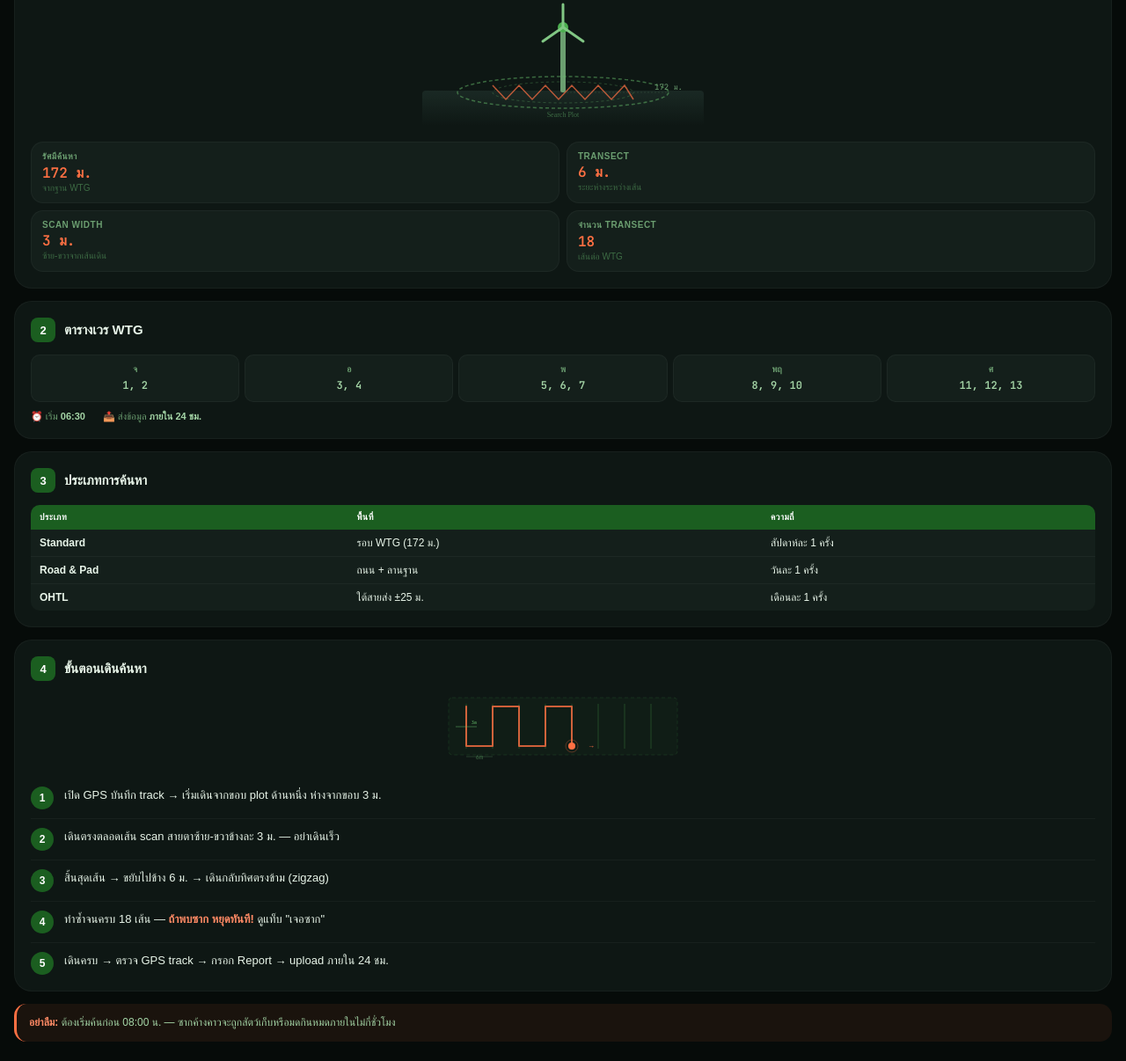
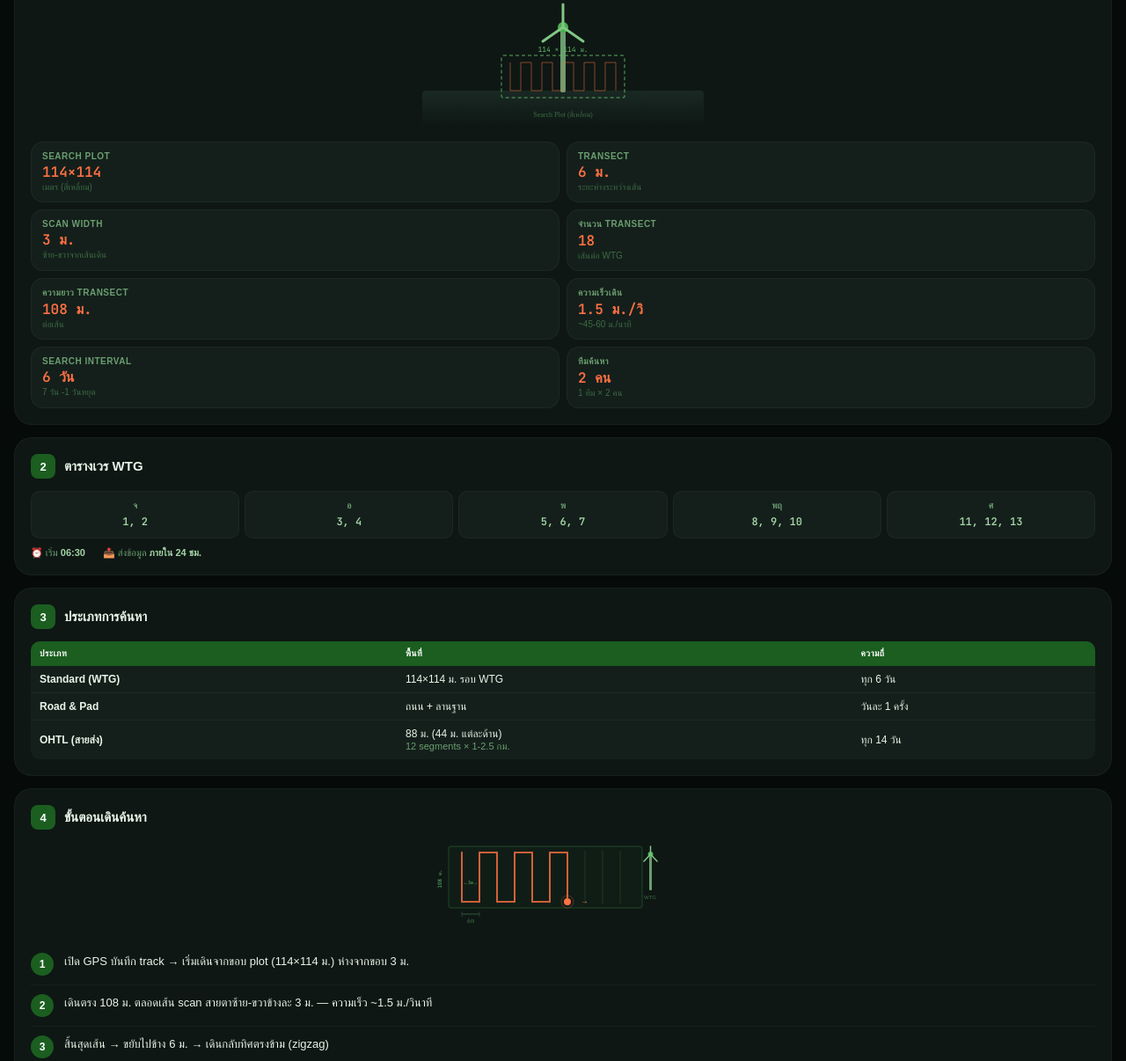
Before and after one commit to polpapolpa/eco-companion-consultants, a plain HTML site: page PCFM_Field_Card_TH.html in a window 1280 px wide. Shown: the part 277-1483 px from the top of the page at 88% size. Drawn offline with Linux system fonts and the light colour scheme; a web font is replaced by a local one.

Commit message:
Update search plot details and instructions

```diff
--- a/PCFM_Field_Card_TH.html
+++ b/PCFM_Field_Card_TH.html
@@ -428,22 +428,24 @@ body {
         <line x1="160" y1="28" x2="160" y2="2" stroke="#81C784" stroke-width="3" stroke-linecap="round"/>
         <line x1="160" y1="28" x2="137" y2="44" stroke="#81C784" stroke-width="3" stroke-linecap="round"/>
         <line x1="160" y1="28" x2="183" y2="44" stroke="#81C784" stroke-width="3" stroke-linecap="round"/>
-        <!-- search radius -->
-        <ellipse cx="160" cy="102" rx="120" ry="18" fill="none" stroke="#66BB6A" stroke-width="1.5" stroke-dasharray="4,3" opacity="0.5"/>
-        <ellipse cx="160" cy="102" rx="80" ry="12" fill="none" stroke="#66BB6A" stroke-width="1" stroke-dasharray="3,3" opacity="0.3"/>
-        <!-- zigzag -->
-        <polyline points="80,94 95,110 110,94 125,110 140,94 155,110 170,94 185,110 200,94 215,110 230,94 240,110" fill="none" stroke="#FF7043" stroke-width="1.5" opacity="0.7"/>
+        <!-- square search plot 114x114 -->
+        <rect x="90" y="60" width="140" height="48" fill="none" stroke="#66BB6A" stroke-width="1.5" stroke-dasharray="4,3" opacity="0.6" rx="2"/>
+        <!-- zigzag inside plot -->
+        <polyline points="100,68 100,100 112,100 112,68 124,68 124,100 136,100 136,68 148,68 148,100 160,100 160,68 172,68 172,100 184,100 184,68 196,68 196,100 208,100 208,68 220,68 220,100" fill="none" stroke="#FF7043" stroke-width="1" opacity="0.5"/>
         <!-- labels -->
-        <text x="280" y="99" fill="#6B9E70" font-size="9" font-family="JetBrains Mono" text-anchor="middle">172 ม.</text>
-        <text x="160" y="130" fill="#3D6B44" font-size="8" font-family="IBM Plex Sans Thai" text-anchor="middle">Search Plot</text>
-        <line x1="160" y1="102" x2="278" y2="102" stroke="#6B9E70" stroke-width="0.5" stroke-dasharray="2,2" opacity="0.4"/>
+        <text x="160" y="56" fill="#66BB6A" font-size="8" font-family="JetBrains Mono" text-anchor="middle">114 × 114 ม.</text>
+        <text x="160" y="130" fill="#3D6B44" font-size="8" font-family="IBM Plex Sans Thai" text-anchor="middle">Search Plot (สี่เหลี่ยม)</text>
       </svg>
     </div>
     <div class="param-grid">
-      <div class="param"><div class="param-label">รัศมีค้นหา</div><div class="param-val">172 ม.</div><div class="param-note">จากฐาน WTG</div></div>
+      <div class="param"><div class="param-label">Search Plot</div><div class="param-val">114×114</div><div class="param-note">เมตร (สี่เหลี่ยม)</div></div>
       <div class="param"><div class="param-label">Transect</div><div class="param-val">6 ม.</div><div class="param-note">ระยะห่างระหว่างเส้น</div></div>
       <div class="param"><div class="param-label">Scan width</div><div class="param-val">3 ม.</div><div class="param-note">ซ้าย-ขวาจากเส้นเดิน</div></div>
       <div class="param"><div class="param-label">จำนวน Transect</div><div class="param-val">18</div><div class="param-note">เส้นต่อ WTG</div></div>
+      <div class="param"><div class="param-label">ความยาว Transect</div><div class="param-val">108 ม.</div><div class="param-note">ต่อเส้น</div></div>
+      <div class="param"><div class="param-label">ความเร็วเดิน</div><div class="param-val">1.5 ม./วิ</div><div class="param-note">~45-60 ม./นาที</div></div>
+      <div class="param"><div class="param-label">Search Interval</div><div class="param-val">6 วัน</div><div class="param-note">7 วัน -1 วันหยุด</div></div>
+      <div class="param"><div class="param-label">ทีมค้นหา</div><div class="param-val">2 คน</div><div class="param-note">1 ทีม × 2 คน</div></div>
     </div>
   </div>
 
@@ -474,9 +476,9 @@ body {
     </div>
     <table class="dtable">
       <tr><th class="green-bg">ประเภท</th><th class="green-bg">พื้นที่</th><th class="green-bg">ความถี่</th></tr>
-      <tr><td><strong>Standard</strong></td><td>รอบ WTG (172 ม.)</td><td>สัปดาห์ละ 1 ครั้ง</td></tr>
+      <tr><td><strong>Standard (WTG)</strong></td><td>114×114 ม. รอบ WTG</td><td>ทุก 6 วัน</td></tr>
       <tr><td><strong>Road & Pad</strong></td><td>ถนน + ลานฐาน</td><td>วันละ 1 ครั้ง</td></tr>
-      <tr><td><strong>OHTL</strong></td><td>ใต้สายส่ง ±25 ม.</td><td>เดือนละ 1 ครั้ง</td></tr>
+      <tr><td><strong>OHTL (สายส่ง)</strong></td><td>88 ม. (44 ม. แต่ละด้าน)<br><span style="font-size:11px;color:var(--text-d);">12 segments × 1-2.5 กม.</span></td><td>ทุก 14 วัน</td></tr>
     </table>
   </div>
 
@@ -486,38 +488,50 @@ body {
       <div class="section-num green">4</div>
       <div class="section-title">ขั้นตอนเดินค้นหา</div>
     </div>
-    <!-- SVG: Zigzag transect pattern -->
+    <!-- SVG: Zigzag transect pattern (114×114 square) -->
     <div style="text-align:center; margin-bottom:12px;">
-      <svg viewBox="0 0 280 80" style="width:100%;max-width:280px;" xmlns="http://www.w3.org/2000/svg">
-        <!-- plot outline -->
-        <rect x="10" y="5" width="260" height="65" rx="4" fill="rgba(76,175,80,0.04)" stroke="rgba(76,175,80,0.15)" stroke-width="1" stroke-dasharray="4,3"/>
+      <svg viewBox="0 0 300 100" style="width:100%;max-width:300px;" xmlns="http://www.w3.org/2000/svg">
+        <!-- square plot outline 114x114 -->
+        <rect x="20" y="5" width="220" height="70" rx="3" fill="rgba(76,175,80,0.04)" stroke="rgba(76,175,80,0.2)" stroke-width="1.5"/>
+        <text x="130" y="0" fill="#66BB6A" font-size="7" text-anchor="middle" font-family="JetBrains Mono">114 ม.</text>
+        <!-- 108m transect label on side -->
+        <text x="12" y="42" fill="#66BB6A" font-size="6" text-anchor="middle" font-family="JetBrains Mono" transform="rotate(-90,12,42)">108 ม.</text>
         <!-- transect lines -->
-        <line x1="30" y1="12" x2="30" y2="63" stroke="#4CAF50" stroke-width="1" opacity="0.3"/>
-        <line x1="60" y1="12" x2="60" y2="63" stroke="#4CAF50" stroke-width="1" opacity="0.3"/>
-        <line x1="90" y1="12" x2="90" y2="63" stroke="#4CAF50" stroke-width="1" opacity="0.3"/>
-        <line x1="120" y1="12" x2="120" y2="63" stroke="#4CAF50" stroke-width="1" opacity="0.3"/>
-        <line x1="150" y1="12" x2="150" y2="63" stroke="#4CAF50" stroke-width="1" opacity="0.3"/>
-        <line x1="180" y1="12" x2="180" y2="63" stroke="#4CAF50" stroke-width="1" opacity="0.3"/>
-        <line x1="210" y1="12" x2="210" y2="63" stroke="#4CAF50" stroke-width="1" opacity="0.3"/>
-        <line x1="240" y1="12" x2="240" y2="63" stroke="#4CAF50" stroke-width="1" opacity="0.3"/>
+        <line x1="35" y1="10" x2="35" y2="70" stroke="#4CAF50" stroke-width="0.8" opacity="0.25"/>
+        <line x1="55" y1="10" x2="55" y2="70" stroke="#4CAF50" stroke-width="0.8" opacity="0.25"/>
+        <line x1="75" y1="10" x2="75" y2="70" stroke="#4CAF50" stroke-width="0.8" opacity="0.25"/>
+        <line x1="95" y1="10" x2="95" y2="70" stroke="#4CAF50" stroke-width="0.8" opacity="0.25"/>
+        <line x1="115" y1="10" x2="115" y2="70" stroke="#4CAF50" stroke-width="0.8" opacity="0.25"/>
+        <line x1="135" y1="10" x2="135" y2="70" stroke="#4CAF50" stroke-width="0.8" opacity="0.25"/>
+        <line x1="155" y1="10" x2="155" y2="70" stroke="#4CAF50" stroke-width="0.8" opacity="0.25"/>
+        <line x1="175" y1="10" x2="175" y2="70" stroke="#4CAF50" stroke-width="0.8" opacity="0.25"/>
+        <line x1="195" y1="10" x2="195" y2="70" stroke="#4CAF50" stroke-width="0.8" opacity="0.25"/>
+        <line x1="215" y1="10" x2="215" y2="70" stroke="#4CAF50" stroke-width="0.8" opacity="0.25"/>
         <!-- walker path -->
-        <polyline points="30,15 30,60 60,60 60,15 90,15 90,60 120,60 120,15 150,15 150,60" fill="none" stroke="#FF7043" stroke-width="2" stroke-linecap="round" stroke-linejoin="round" opacity="0.8"/>
+        <polyline points="35,12 35,68 55,68 55,12 75,12 75,68 95,68 95,12 115,12 115,68 135,68 135,12 155,12 155,68" fill="none" stroke="#FF7043" stroke-width="2" stroke-linecap="round" stroke-linejoin="round" opacity="0.8"/>
         <!-- walker dot -->
-        <circle cx="150" cy="60" r="4" fill="#FF7043"/>
-        <circle cx="150" cy="60" r="7" fill="none" stroke="#FF7043" stroke-width="1" opacity="0.3"/>
-        <!-- labels -->
-        <text x="45" y="75" fill="#3D6B44" font-size="7" text-anchor="middle" font-family="JetBrains Mono">6m</text>
-        <line x1="30" y1="72" x2="60" y2="72" stroke="#3D6B44" stroke-width="0.5"/>
+        <circle cx="155" cy="68" r="4" fill="#FF7043"/>
+        <circle cx="155" cy="68" r="7" fill="none" stroke="#FF7043" stroke-width="1" opacity="0.3"/>
+        <!-- 6m spacing label -->
+        <line x1="35" y1="82" x2="55" y2="82" stroke="#3D6B44" stroke-width="0.8"/>
+        <line x1="35" y1="79" x2="35" y2="85" stroke="#3D6B44" stroke-width="0.5"/>
+        <line x1="55" y1="79" x2="55" y2="85" stroke="#3D6B44" stroke-width="0.5"/>
+        <text x="45" y="92" fill="#3D6B44" font-size="7" text-anchor="middle" font-family="JetBrains Mono">6m</text>
         <!-- scan width arrows -->
-        <line x1="30" y1="38" x2="18" y2="38" stroke="#66BB6A" stroke-width="0.5" marker-end="none"/>
-        <line x1="30" y1="38" x2="42" y2="38" stroke="#66BB6A" stroke-width="0.5"/>
-        <text x="36" y="35" fill="#66BB6A" font-size="5" font-family="JetBrains Mono">3m</text>
-        <!-- direction arrow -->
-        <text x="168" y="62" fill="#FF7043" font-size="8">→</text>
+        <text x="45" y="48" fill="#66BB6A" font-size="5" font-family="JetBrains Mono" text-anchor="middle">←3m→</text>
+        <!-- direction -->
+        <text x="170" y="70" fill="#FF7043" font-size="9">→</text>
+        <!-- turbine icon center -->
+        <rect x="248" y="15" width="3" height="40" fill="#6B9E70" rx="1"/>
+        <circle cx="249.5" cy="14" r="3" fill="#4CAF50"/>
+        <line x1="249.5" y1="14" x2="249.5" y2="5" stroke="#81C784" stroke-width="1.5" stroke-linecap="round"/>
+        <line x1="249.5" y1="14" x2="242" y2="22" stroke="#81C784" stroke-width="1.5" stroke-linecap="round"/>
+        <line x1="249.5" y1="14" x2="257" y2="22" stroke="#81C784" stroke-width="1.5" stroke-linecap="round"/>
+        <text x="249" y="65" fill="#3D6B44" font-size="6" text-anchor="middle">WTG</text>
       </svg>
     </div>
-    <div class="step"><div class="step-num green">1</div><div class="step-text">เปิด GPS บันทึก track → เริ่มเดินจากขอบ plot ด้านหนึ่ง ห่างจากขอบ 3 ม.</div></div>
-    <div class="step"><div class="step-num green">2</div><div class="step-text">เดินตรงตลอดเส้น scan สายตาซ้าย-ขวาข้างละ 3 ม. — อย่าเดินเร็ว</div></div>
+    <div class="step"><div class="step-num green">1</div><div class="step-text">เปิด GPS บันทึก track → เริ่มเดินจากขอบ plot (114×114 ม.) ห่างจากขอบ 3 ม.</div></div>
+    <div class="step"><div class="step-num green">2</div><div class="step-text">เดินตรง 108 ม. ตลอดเส้น scan สายตาซ้าย-ขวาข้างละ 3 ม. — ความเร็ว ~1.5 ม./วินาที</div></div>
     <div class="step"><div class="step-num green">3</div><div class="step-text">สิ้นสุดเส้น → ขยับไปข้าง 6 ม. → เดินกลับทิศตรงข้าม (zigzag)</div></div>
     <div class="step"><div class="step-num green">4</div><div class="step-text">ทำซ้ำจนครบ 18 เส้น — <strong>ถ้าพบซาก หยุดทันที!</strong> ดูแท็บ "เจอซาก"</div></div>
     <div class="step"><div class="step-num green">5</div><div class="step-text">เดินครบ → ตรวจ GPS track → กรอก Report → upload ภายใน 24 ชม.</div></div>
```
